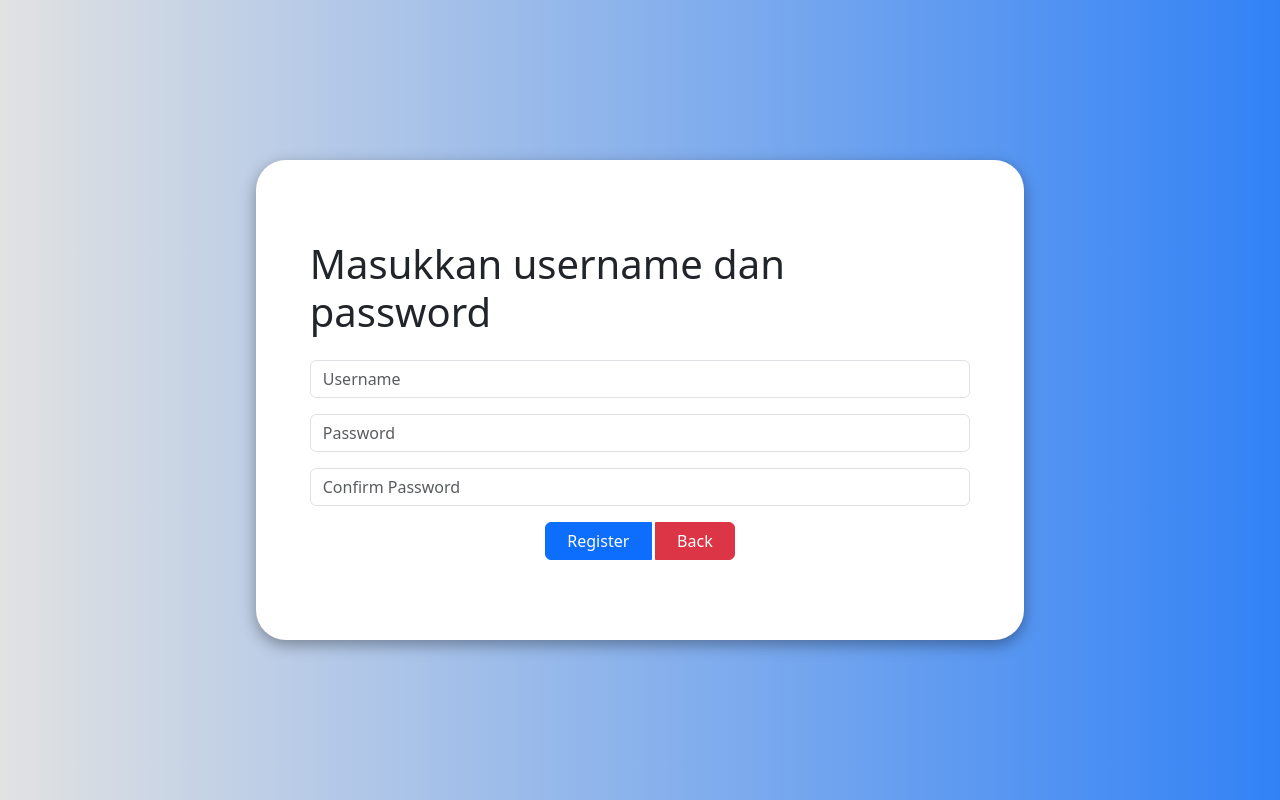
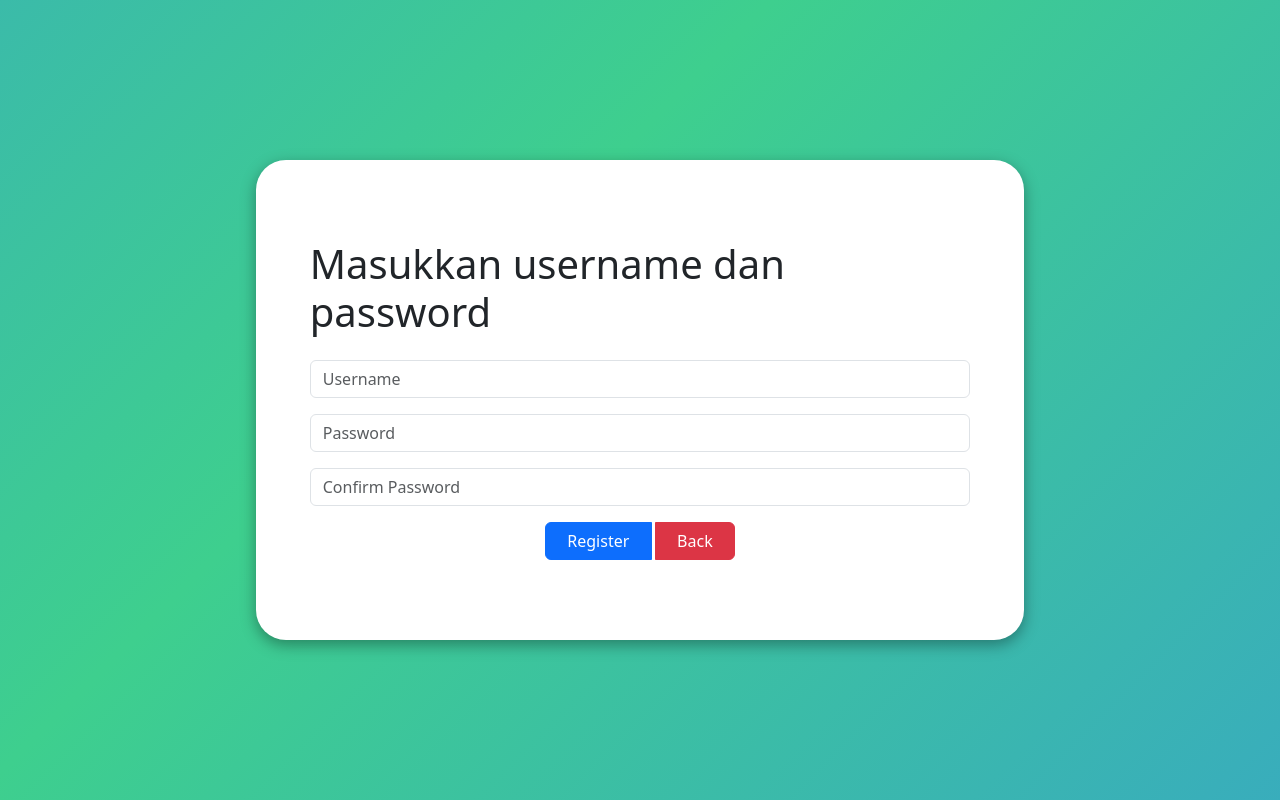
Before and after one commit to NicholasL5/PantiSurya, a PHP site: page /register.php in a window 1280 px wide. Run offline with PHP 8.4, Linux system fonts and the light colour scheme.

Commit message:
add bg animation

```diff
--- a/layout/styleLogin.css
+++ b/layout/styleLogin.css
@@ -2,18 +2,29 @@
     --blue: #3282F6;
     --darkblue: #16417C;
     --gray:#808080;
+    --green: #3ECF8E;
+    --gradient: linear-gradient(135deg,var(--blue), var(--green), var(--blue));
 }
 
 *{
     box-sizing: border-box;
-    /* padding: 0;
-    margin: 0; */
     border: 0;
     outline: 0;
 }
 
+@keyframes bg-animation {
+    0% {
+        background-position: left; /* Initial position */
+    }
+    100% {
+        background-position: right; /* Final position */
+    }
+}
+
 body{
-    background: linear-gradient(to right, #e2e2e2, var(--blue));
+    background-image: var(--gradient);
+    background-size: 400%;
+    animation: bg-animation 20s infinite alternate;
 }
 
 .fullh{
--- a/login2.php
+++ b/login2.php
@@ -47,6 +47,7 @@
     <meta name="viewport" content="width=device-width, initial-scale=1.0">
     <link href="https://cdn.jsdelivr.net/npm/bootstrap@5.3.3/dist/css/bootstrap.min.css" rel="stylesheet" integrity="sha384-QWTKZyjpPEjISv5WaRU9OFeRpok6YctnYmDr5pNlyT2bRjXh0JMhjY6hW+ALEwIH" crossorigin="anonymous">
     <script src="https://cdn.jsdelivr.net/npm/bootstrap@5.3.3/dist/js/bootstrap.bundle.min.js" integrity="sha384-YvpcrYf0tY3lHB60NNkmXc5s9fDVZLESaAA55NDzOxhy9GkcIdslK1eN7N6jIeHz" crossorigin="anonymous"></script>
+
     <link rel="stylesheet" href="layout/styleLogin.css">
     <title>Perkantas</title>
 </head>
```
